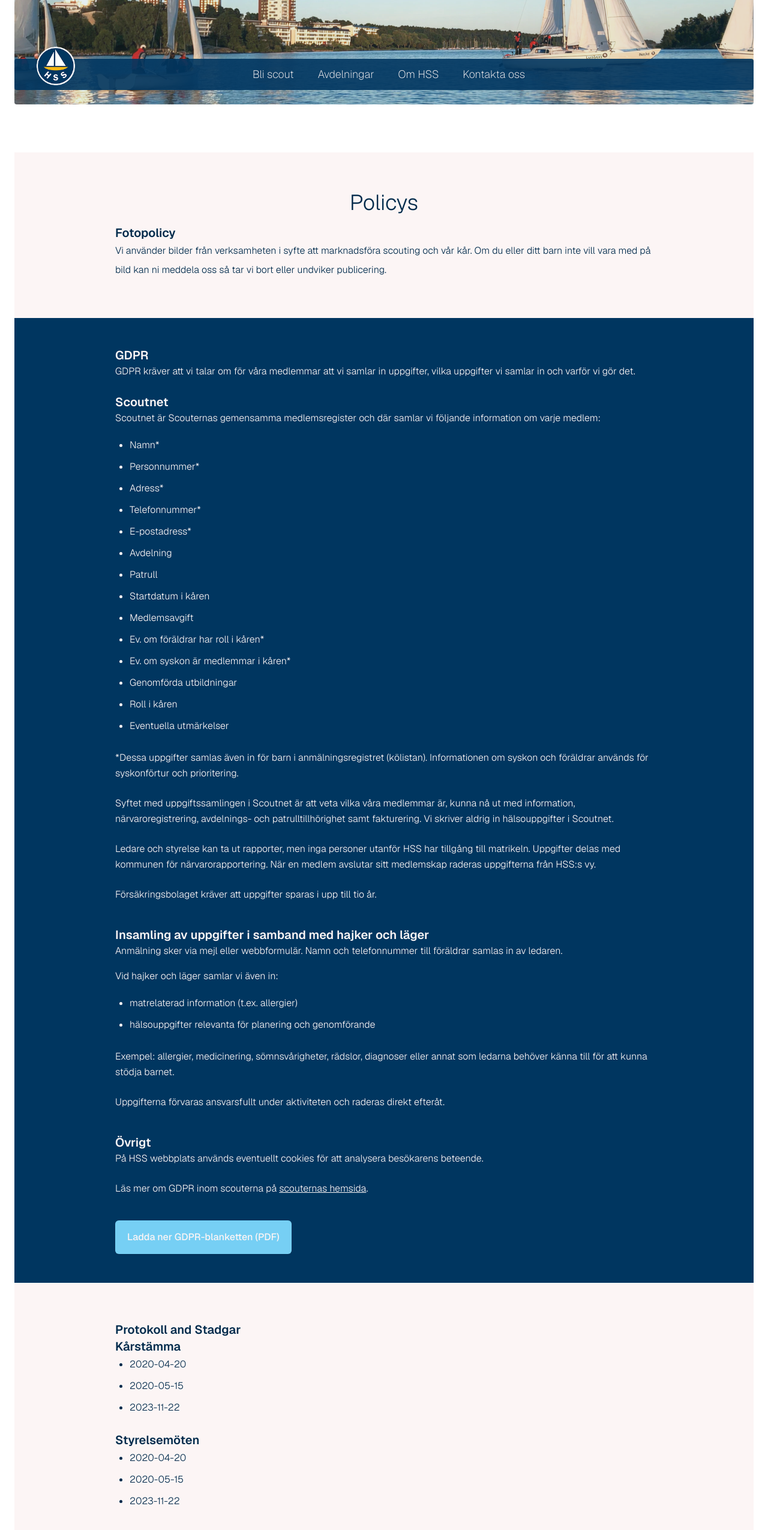
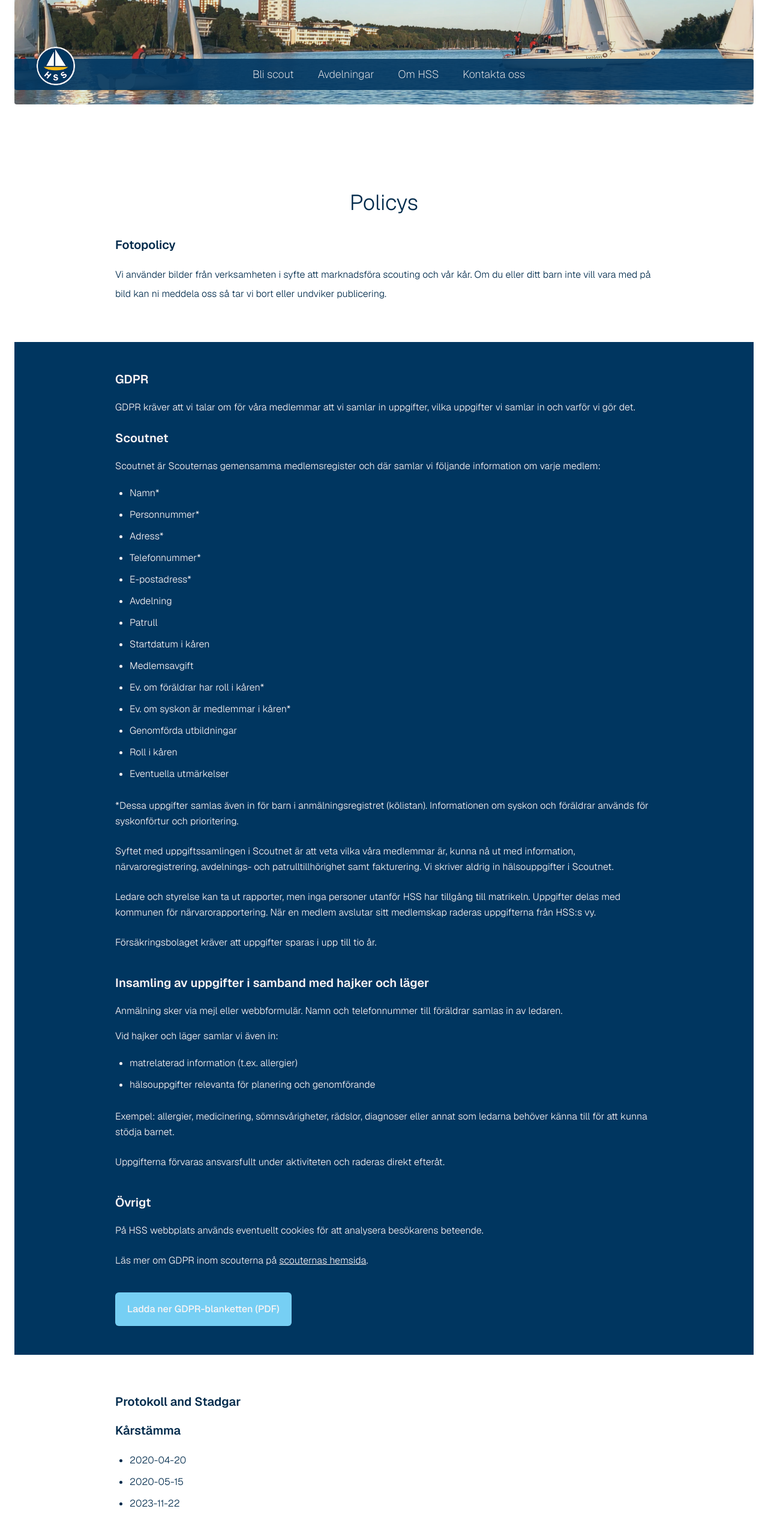
Before and after one commit to Busanz/hss_scouterna, a Next.js app: page /om-hss/stadgar-protokoll in a window 1280 px wide. Shown: the part 234-2784 px from the top of the page at 60% size. Built offline with nearby package versions, Linux system fonts and the light colour scheme.

Commit message:
Formatting padding

```diff
--- a/src/sections/Gdprsection.tsx
+++ b/src/sections/Gdprsection.tsx
@@ -3,13 +3,13 @@ const GdprSection = () => {
     <section className="w-full max-w-360 py-12 px-6 md:px-12 bg-primary text-text-primary">
       <div className="max-w-4xl mx-auto">
 
-        <h3 className="text-xl font-semibold mb-4">GDPR</h3>
+        <h3 className="text-xl font-semibold pb-5">GDPR</h3>
 
         <p className="leading-relaxed mb-6">
           GDPR kräver att vi talar om för våra medlemmar att vi samlar in uppgifter, vilka uppgifter vi samlar in och varför vi gör det.
         </p>
 
-        <h3 className="text-xl font-semibold mb-4">Scoutnet</h3>
+        <h3 className="text-xl font-semibold pb-5">Scoutnet</h3>
 
         <p className="leading-relaxed mb-4">
           Scoutnet är Scouternas gemensamma medlemsregister och där samlar vi följande information om varje medlem:
@@ -48,7 +48,7 @@ const GdprSection = () => {
           Försäkringsbolaget kräver att uppgifter sparas i upp till tio år.
         </p>
 
-        <h3 className="text-xl font-semibold mb-4">
+        <h3 className="text-xl font-semibold pb-5">
           Insamling av uppgifter i samband med hajker och läger
         </h3>
 
@@ -73,7 +73,7 @@ const GdprSection = () => {
           Uppgifterna förvaras ansvarsfullt under aktiviteten och raderas direkt efteråt.
         </p>
 
-        <h3 className="text-xl font-semibold mb-4">Övrigt</h3>
+        <h3 className="text-xl font-semibold pb-5">Övrigt</h3>
 
         <p className="leading-relaxed mb-6">
           På HSS webbplats används eventuellt cookies för att analysera besökarens beteende.
--- a/src/sections/Policysection.tsx
+++ b/src/sections/Policysection.tsx
@@ -1,11 +1,11 @@
 const PolicySection = () => {
   return (
-    <section className="w-full max-w-360 py-16 px-6 md:px-12 mt-10 md:mt-20 text-text-secondary bg-text-primary">
+    <section className="w-full max-w-360 py-16 px-6 md:px-12 mt-10 md:mt-20 text-text-secondary">
       <div className="max-w-4xl mx-auto">
-        <h1 className="text-center text-4xl font-extrabold mb-4">Policys</h1>
+        <h1 className="text-center text-4xl font-extrabold pb-5">Policys</h1>
 
         <div className="space-y-4">
-          <h3 className="text-xl font-semibold mb-4">Fotopolicy</h3>
+          <h3 className="text-xl font-semibold pb-5">Fotopolicy</h3>
           <p>
             Vi använder bilder från verksamheten i syfte att marknadsföra scouting och vår kår. Om du eller ditt barn inte vill vara med på bild kan ni meddela oss så tar vi bort eller undviker publicering.
           </p>
--- a/src/sections/Protokollsection.tsx
+++ b/src/sections/Protokollsection.tsx
@@ -1,12 +1,12 @@
 const ProtokollSection = () => {
   return (
-    <section className="w-full max-w-360 py-16 px-6 md:px-12 mb-10 md:mb-20 text-text-secondary bg-text-primary">
+    <section className="w-full max-w-360 py-16 px-6 md:px-12 mb-10 md:mb-20 text-text-secondary">
       <div className="max-w-4xl mx-auto">
-        <h3 className="text-xl font-semibold mb-4">Protokoll and Stadgar</h3>
+        <h3 className="text-xl font-semibold pb-5">Protokoll and Stadgar</h3>
 
         <div className="space-y-6">
           <div>
-            <h3 className="text-xl font-semibold mb-4">Kårstämma</h3>
+            <h3 className="text-xl font-semibold pb-5">Kårstämma</h3>
             <ul className="list-disc ml-6 space-y-1">
               <li>2020-04-20</li>
               <li>2020-05-15</li>
@@ -15,7 +15,7 @@ const ProtokollSection = () => {
           </div>
 
           <div>
-            <h3 className="text-xl font-semibold mb-4">Styrelsemöten</h3>
+            <h3 className="text-xl font-semibold pb-5">Styrelsemöten</h3>
             <ul className="list-disc ml-6 space-y-1">
               <li>2020-04-20</li>
               <li>2020-05-15</li>
```
